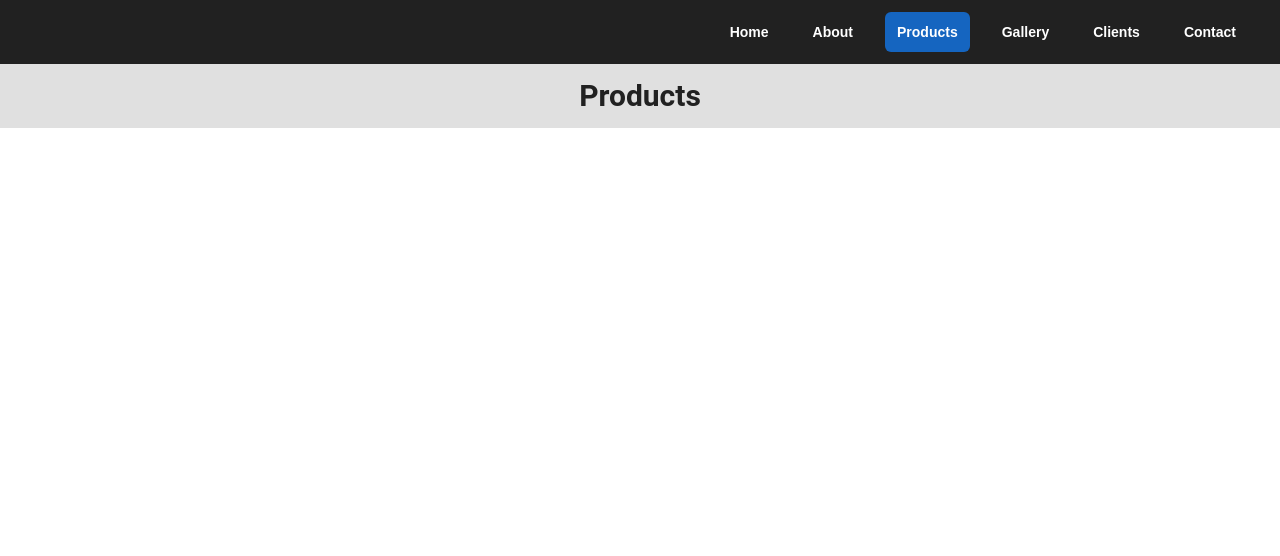
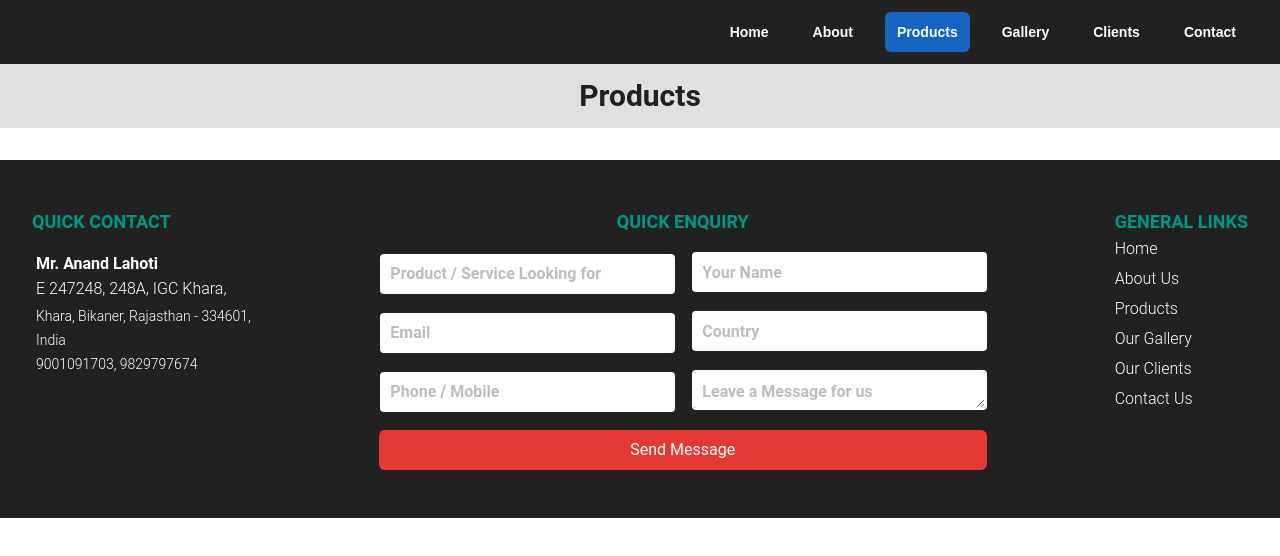
Before and after one commit to manavilahoti/ImperialCeramics, a React (Create React App) app: page /products in a window 1280 px wide. Shown: the top 556 px of the page. Built offline with nearby package versions, Linux system fonts and the light colour scheme.

Commit message:
added footer

```diff
--- a/package.json
+++ b/package.json
@@ -3,9 +3,13 @@
   "version": "0.1.0",
   "private": true,
   "dependencies": {
+    "@emotion/react": "^11.11.4",
+    "@emotion/styled": "^11.11.5",
     "@headlessui/react": "^1.7.18",
     "@heroicons/react": "^2.1.3",
     "@material-tailwind/react": "^2.1.9",
+    "@mui/icons-material": "^5.15.15",
+    "@mui/material": "^5.15.15",
     "@testing-library/jest-dom": "^5.17.0",
     "@testing-library/react": "^13.4.0",
     "@testing-library/user-event": "^13.5.0",
--- a/src/App.js
+++ b/src/App.js
@@ -7,6 +7,7 @@ import Contact from "./components/pages/Contact";
 import Gallery from "./components/pages/Gallery";
 import Products from "./components/pages/Products";
 import Header from "./components/Header";
+import Footer from "./components/Footer";
 import { Routes, Route } from "react-router-dom";
 
 function App() {
@@ -22,7 +23,7 @@ function App() {
         <Route path="/gallery" element={<Gallery />} />
         <Route path="/products" element={<Products />} />
       </Routes>
-
+      <Footer />
     </div>
   );
 }
--- /dev/null
+++ b/src/components/Footer.jsx
@@ -0,0 +1,79 @@
+import React from 'react';
+import { Typography } from "@material-tailwind/react";
+import './footer.css';
+const GENERAL_LINKS = [
+    { title: "Home", link: "/Home" },
+    { title: "About Us", link: "/about" },
+    { title: "Products", link: "/products" },
+    { title: "Our Gallery", link: "/gallery" },
+    { title: "Our Clients", link: "/clients" },
+    { title: "Contact Us", link: "/contact" },
+];
+
+export default function Footer() {
+    return (
+        <footer className="bg-gray-900 text-white mt-8">
+            <div className="mx-auto max-w-7xl px-8 py-12 flex flex-col md:flex-row justify-between items-start">
+
+                {/* Quick Contact column */}
+                <div className="flex flex-col space-y-4">
+                    <Typography variant="base" color="teal" className="font-semibold uppercase text-lg">
+                        Quick Contact
+                    </Typography>
+                    <div className="flex flex-col items-start ml-1">
+                        <Typography variant="base" className="text-base font-semibold">Mr. Anand Lahoti</Typography>
+                        <div className="flex flex-col space-y-1">
+                            <Typography variant="base" className="text">E 247248, 248A, IGC Khara,</Typography>
+                            <Typography variant="base" className="text-sm">Khara, Bikaner, Rajasthan - 334601,</Typography>
+                            <Typography variant="base" className="text-sm">India</Typography>
+                        </div>
+                        <Typography variant="base" className="text-sm mt-1">9001091703, 9829797674</Typography>
+                    </div>
+                </div>
+
+                {/* Form */}
+                <form className="flex flex-col space-y-4 md:w-1/2">
+                    <Typography variant="base" color="teal" className="font-semibold uppercase text-lg text-center">
+                        Quick Enquiry
+                    </Typography>
+                    <div className="flex flex-col md:flex-row space-y-4 md:space-y-0 md:space-x-4">
+                        <input type="text" placeholder="Product / Service Looking for" className="form-input" />
+                        <input type="text" placeholder="Your Name" className="form-input" />
+                    </div>
+                    <div className="flex flex-col md:flex-row space-y-4 md:space-y-0 md:space-x-4">
+                        <input type="email" placeholder="Email" className="form-input" />
+                        <input type="text" placeholder="Country" className="form-input" />
+
+                    </div>
+                    <div className="flex flex-col md:flex-row space-y-4 md:space-y-0 md:space-x-4">
+                        <input type="tel" placeholder="Phone / Mobile" className="form-input" />
+                        <textarea placeholder="Leave a Message for us" className="form-input" rows="3"></textarea>
+                    </div>
+                    <button type="submit" className="bg-red-600 text-white py-2 px-6 rounded-md hover:bg-red-700 transition-colors duration-300">Send Message</button>
+                </form>
+
+                {/* General Links */}
+                <div className="flex flex-col md:flex-row space-y-4 md:space-y-0 md:space-x-8 md:items-center">
+                    <div>
+                        <Typography
+                            variant="base"
+                            color="teal"
+                            className="font-semibold uppercase text-lg"
+                        >
+                            General Links
+                        </Typography>
+                        <ul className="space-y-1">
+                            {GENERAL_LINKS.map((item, index) => (
+                                <li key={index}>
+                                    <Typography as="a" href={item.link} className="hover:underline">
+                                        {item.title}
+                                    </Typography>
+                                </li>
+                            ))}
+                        </ul>
+                    </div>
+                </div>
+            </div>
+        </footer>
+    );
+}
--- /dev/null
+++ b/src/components/footer.css
@@ -0,0 +1,10 @@
+.form-input {
+    width: 100%;
+    height: 40px;
+    padding: 0.5rem;
+    border: 2px solid #ffffff;
+    border-radius: 4px;
+    font-size: 16px;
+    font-weight: bold;
+    margin: 0.1rem;
+}
```
Also changed, not shown: 1 other file (tests, documents, lock files or other folders).
